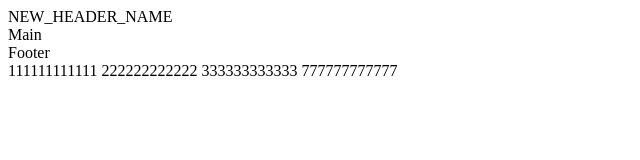
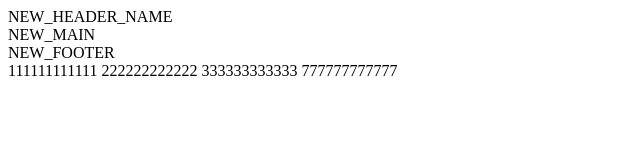
Before and after one commit to zdmytryszyn/my-project, a plain HTML site: page index.html in a window 1280 px wide. Shown: the whole page, without its empty margins (0-640 px from the left). Drawn offline with Linux system fonts and the light colour scheme.

Commit message:
Update index.html

```diff
--- a/index.html
+++ b/index.html
@@ -7,8 +7,8 @@
 </head>
 <body>
     <header>NEW_HEADER_NAME</header>
-    <main>Main</main>
-    <footer>Footer</footer>
+    <main>NEW_MAIN</main>
+    <footer>NEW_FOOTER</footer>
     111111111111
     222222222222
     333333333333
```
